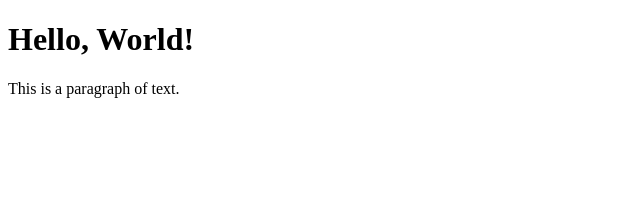
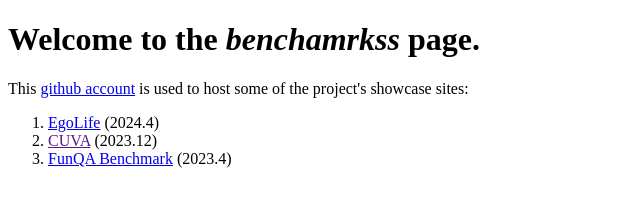
Before and after one commit to benchmarkss/benchmarkss.github.io, a plain HTML site: page index.html in a window 1280 px wide. Shown: the whole page, without its empty margins (0-640 px from the left). Drawn offline with Linux system fonts and the light colour scheme.

Commit message:
Update index.html

```diff
--- a/index.html
+++ b/index.html
@@ -1,10 +1,16 @@
 <!DOCTYPE html>
 <html>
 <head>
-    <title>My First Web Page</title>
+    <title>Benchmarkss Page</title>
 </head>
 <body>
-    <h1>Hello, World!</h1>
-    <p>This is a paragraph of text.</p>
+    <h1>Welcome to the <i>benchamrkss</i> page.</h1>
+    <p>This <a href="https://github.com/benchmarkss">github account</a> is used to host some of the project's showcase sites:</p>
+
+    <ol>
+    <li><a href="https://github.com/benchmarkss/Egolife-simple">EgoLife</a> (2024.4)</li>
+    <li><a href="">CUVA</a> (2023.12) </li>
+    <li><a href="https://funqa-benchmark.github.io/">FunQA Benchmark</a> (2023.4)</li>
+    </ol>
 </body>
 </html>
```
